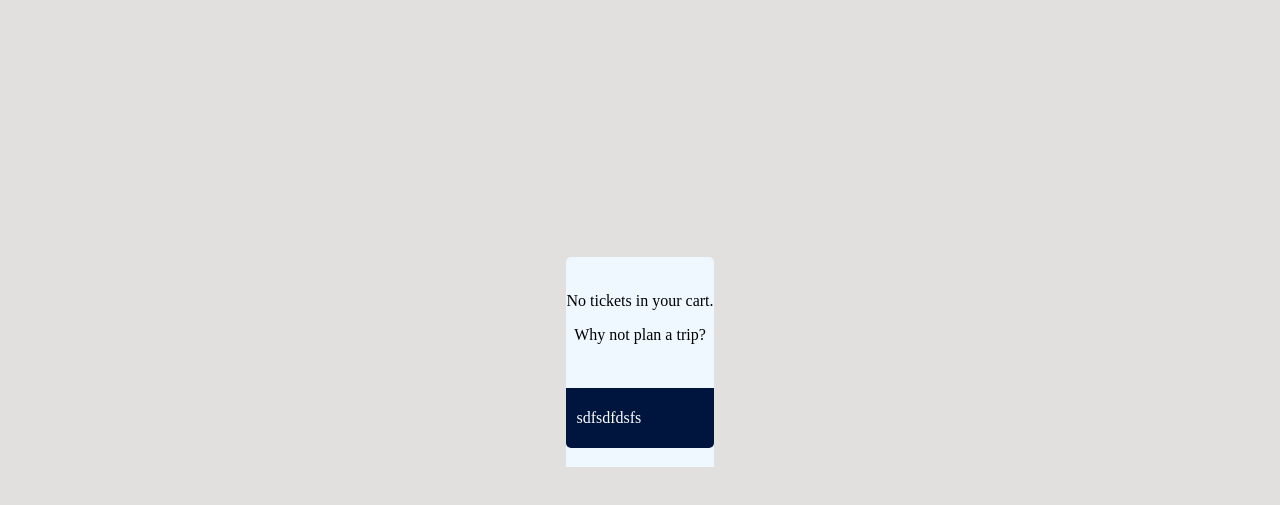
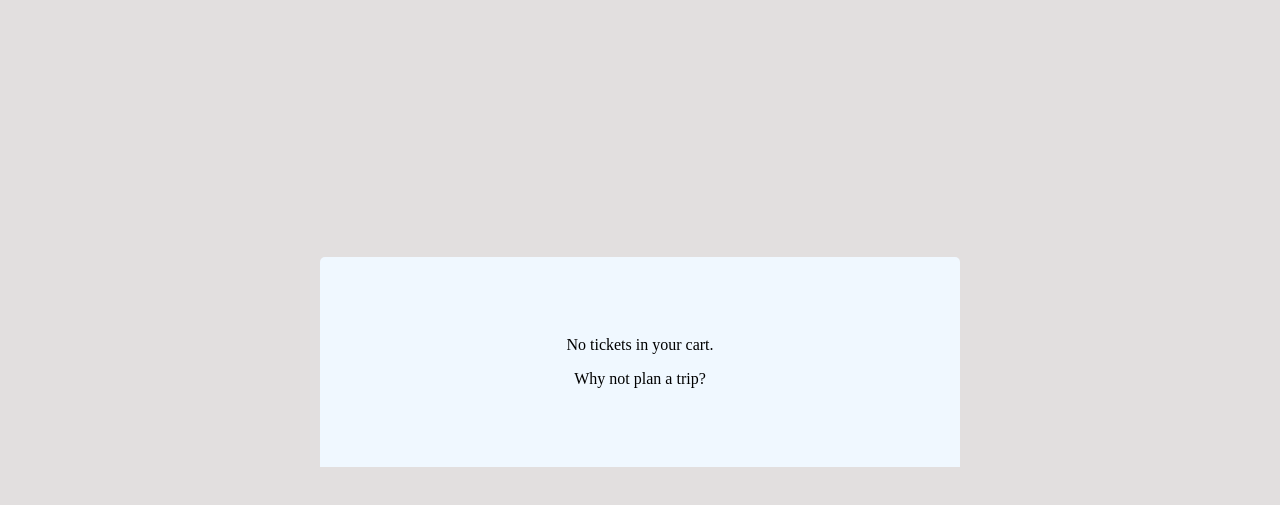
Before and after one commit to loraille/frontend-ticket, a plain HTML site: page cart.html in a window 1280 px wide. Shown: the part 71-576 px from the top of the page. Drawn offline with Linux system fonts and the light colour scheme; no server answers.

Commit message:
cart affichage trajet

```diff
--- a/cart.html
+++ b/cart.html
@@ -15,12 +15,17 @@
         </div>
     </div>
     <div id ="main">
-        <div id="cart">
-            <div id="infoCart">
-                <p>No tickets in your cart.</p>
-                <p>Why not plan a trip?</p>
+        <div id="zoneCart">
+            <div id="cart">
+                <div id="infoCart">
+                    <p>No tickets in your cart.</p>
+                    <p>Why not plan a trip?</p>
+                </div>
             </div>
-            <div id="cartList">sdfsdfdsfs</div>
+            <!-- <div id="cartList">
+                <div id="total">Total</div>
+                <button class="purchase">Purchase</button>
+            </div> -->
         </div>
     </div>
     <script src='cart.js'></script>
```
